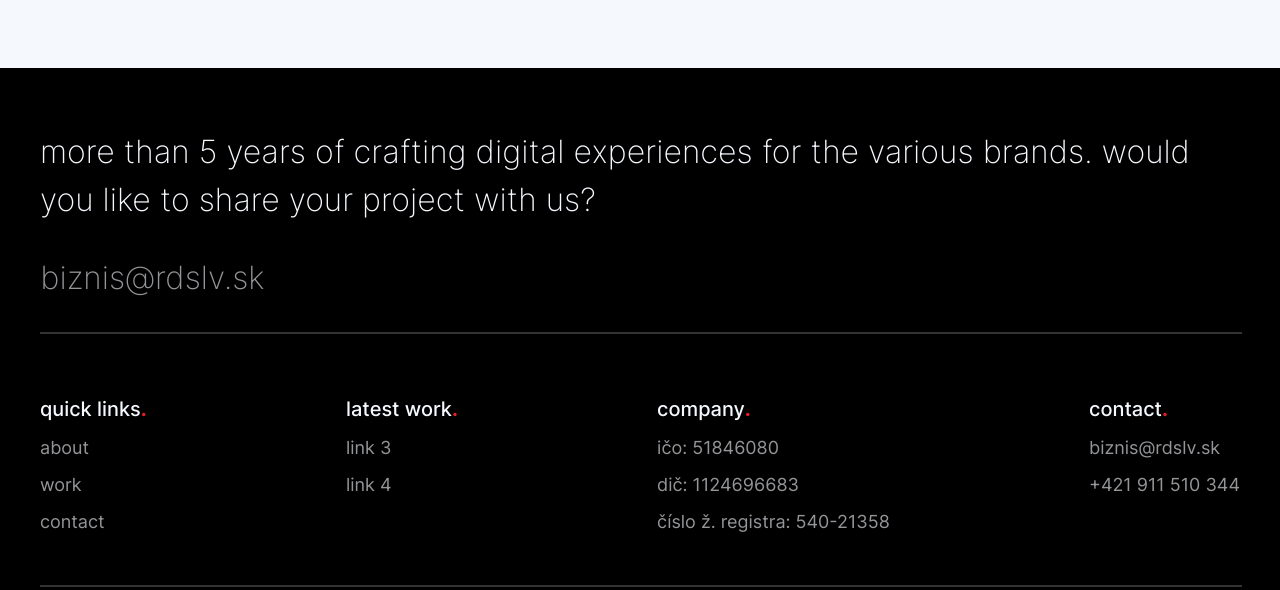
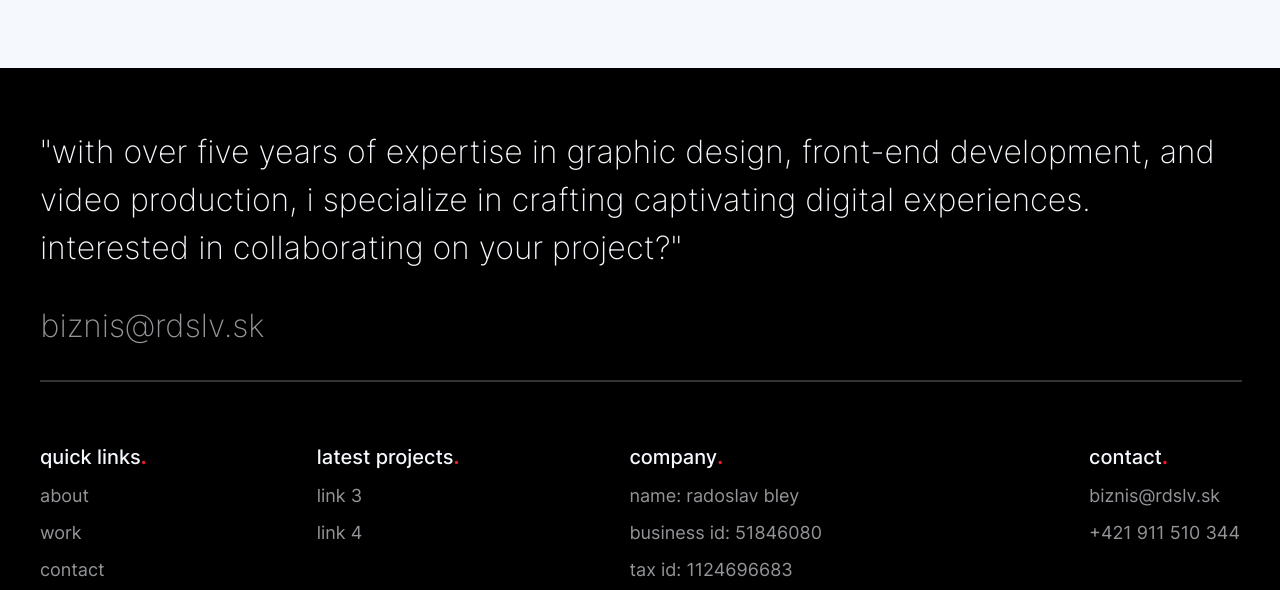
Before and after one commit to Radoslav-Bley/RDSLV-Web, a plain HTML site: page index.html in a window 1280 px wide. Shown: the part 4701-5291 px from the top of the page. Drawn offline with nearby package versions, Linux system fonts and the light colour scheme.

Commit message:
Update index.html

```diff
--- a/index.html
+++ b/index.html
@@ -370,7 +370,7 @@
       <section id="clients">
         <div class="container center">
           <div class="divider"></div>
-          <h1>Clients <span class="highlighted-text">.</span></h1>
+          <h1>Clients<span class="highlighted-text">.</span></h1>
         </div>
         <div class="container center">
           <table class="table table_no-outer-borders table-xs-flex">
@@ -495,8 +495,7 @@
         <div class="footer-top">
           <div>
             <h2>
-              More than 5 years of crafting digital experiences for the various
-              brands. Would you like to share your project with us?
+              "With over five years of expertise in graphic design, front-end development, and video production, I specialize in crafting captivating digital experiences. Interested in collaborating on your project?"
             </h2>
           </div>
         </div>
@@ -520,7 +519,7 @@
             </ul>
           </div>
           <div>
-            <h3>latest work<span class="highlighted-text">.</span></h3>
+            <h3>latest projects<span class="highlighted-text">.</span></h3>
             <ul>
               <li><a href="#">Link 3</a></li>
               <li><a href="#">Link 4</a></li>
@@ -529,9 +528,10 @@
           <div>
             <h3>company<span class="highlighted-text">.</span></h3>
             <ul>
-              <li><p>ičo: 51846080</p></li>
-              <li><p>dič: 1124696683</p></li>
-              <li><p>číslo ž. registra: 540-21358</p></li>
+              <li><p>Name: Radoslav Bley</p></li>
+              <li><p>Business ID: 51846080</p></li>
+              <li><p>Tax ID: 1124696683</p></li>
+              <li><p>Trade Register Number: 540-21358</p></li>
             </ul>
           </div>
           <div>
```
